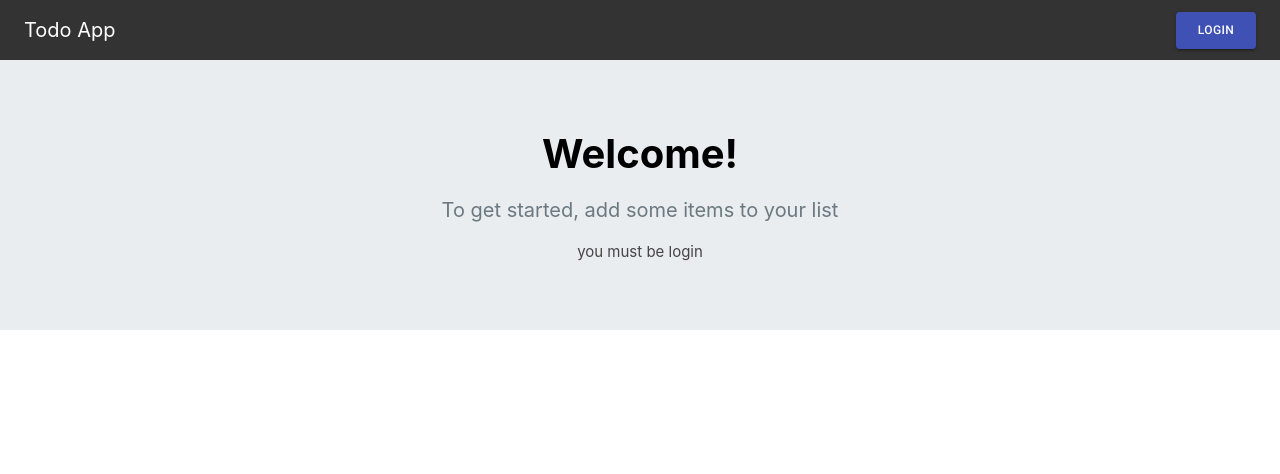
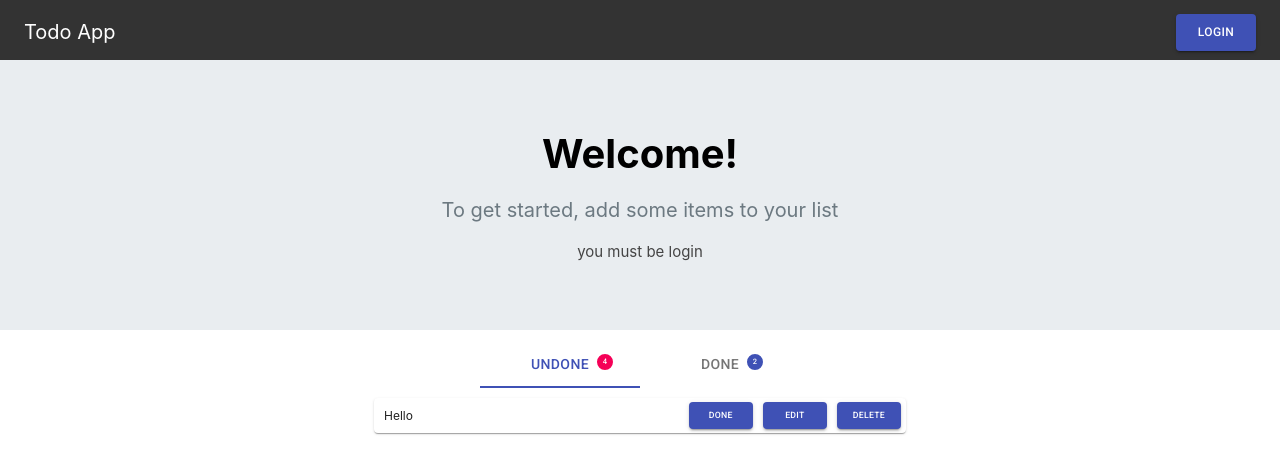
Before and after one commit to Phoenix2035/react-redux-todo-with-persist, a React (Create React App) app: page / in a window 1280 px wide. Shown: the top 474 px of the page. Built offline with nearby package versions, Linux system fonts and the light colour scheme.

Commit message:
ui almost done

```diff
--- a/src/App.js
+++ b/src/App.js
@@ -1,28 +1,16 @@
 import React from 'react';
-import {Grid, Button, Container} from "@material-ui/core";
+
+import Header from "./Views/Header";
+import TodoBody from "./Components/TodoBody";
+
 
 function App() {
+
+
     return (
         <>
-            <Container maxWidth={'xl'} style={{padding: '0', background: '#333'}}>
-                <Container maxWidth={'lg'} style={{height: '6rem'}}>
-                    <Grid item justify={"space-between"} alignItems={'center'}
-                          style={{display: 'flex', height: '100%'}}>
-                        <p style={{color: 'white', fontSize: '2rem'}}>Todo App</p>
-                        <Button variant={"contained"} color={"primary"} size={"large"}
-                                style={{fontSize: '1.2rem'}}>Login</Button>
-                    </Grid>
-                </Container>
-            </Container>
-
-            <Container maxWidth={'xl'} style={{padding: '0'}}>
-                <Grid item style={{display: 'flex', background: '#e9edf0', height: '27rem'}} justify={'center'}
-                      alignItems={"center"} direction={'column'}>
-                    <h1 style={{fontSize: '4rem',margin:'0'}}>Welcome!</h1>
-                    <p style={{fontSize: '2rem', color: '#6c7981'}}>To get started, add some items to your list</p>
-                    <p style={{fontSize: '1.5rem', color: '#444',margin:'0'}}>you must be login</p>
-                </Grid>
-            </Container>
+            <Header/>
+            <TodoBody/>
         </>
     )
 
--- /dev/null
+++ b/src/Components/Login.jsx
@@ -0,0 +1,11 @@
+import React from 'react';
+import {Button} from "@material-ui/core";
+
+function Login() {
+    return (
+        <Button variant={"contained"} color={"primary"} size={"large"}
+                style={{fontSize: '1.2rem'}}>Login</Button>
+    );
+}
+
+export default Login;
--- /dev/null
+++ b/src/Components/TodoBody.jsx
@@ -0,0 +1,58 @@
+import React, {useState} from 'react';
+import {Badge, Button, Container, Grid, Paper, Tab, Tabs} from "@material-ui/core";
+import {withStyles} from "@material-ui/core/styles";
+
+
+const StyledBadge = withStyles((theme) => ({
+    badge: {
+        left: 105,
+        top: 22,
+        border: `2px solid ${theme.palette.background.paper}`,
+        padding: '0 4px',
+    }
+}))(Badge);
+
+function TodoBody() {
+    const [value, setValue] = useState(0);
+
+    const handleChange = (event, newValue) => {
+        setValue(newValue);
+    };
+    return (
+        <section>
+            <Container maxWidth={'md'} style={{height: 'calc(100vh - 34rem)', marginTop: '1rem'}}>
+                <Grid item>
+                    <Tabs
+                        value={value}
+                        onChange={handleChange}
+                        indicatorColor="primary"
+                        textColor="primary"
+                        centered
+                    >
+                        <StyledBadge badgeContent={4} color="secondary"/>
+                        <Tab value={0} label="Undone" style={{fontSize: '1.4rem'}}/>
+
+                        <StyledBadge badgeContent={2} color="primary" style={{right: 10}}/>
+                        <Tab value={1} label="Done" style={{fontSize: '1.4rem'}}/>
+                    </Tabs>
+                </Grid>
+
+                <Grid item xs={7} style={{margin: '1rem auto'}}>
+                    <Paper elevation={1}
+                           style={{display: 'flex', justifyContent: 'space-between', alignItems: 'center'}}>
+                        <span style={{margin: '1rem', fontSize: '1.2rem'}}>Hello</span>
+
+                        <span>
+                            <Button style={{margin: '0 .5rem'}} variant={"contained"} color={"primary"}>Done</Button>
+                            <Button style={{margin: '0 .5rem'}} variant={"contained"} color={"primary"}>Edit</Button>
+                            <Button style={{margin: '0 .5rem'}} variant={"contained"} color={"primary"}>Delete</Button>
+                        </span>
+                    </Paper>
+
+                </Grid>
+            </Container>
+        </section>
+    );
+}
+
+export default TodoBody;
--- /dev/null
+++ b/src/Views/Header.jsx
@@ -0,0 +1,30 @@
+import React from 'react';
+import {Container, Grid} from "@material-ui/core";
+import Login from "../Components/Login";
+
+function Header() {
+    return (
+        <header>
+            <Container maxWidth={'xl'} style={{padding: '0', background: '#333'}}>
+                <Container maxWidth={'lg'} style={{height: '6rem'}}>
+                    <Grid container justify={"space-between"} alignItems={'center'}
+                          style={{display: 'flex', height: '100%'}}>
+                        <p style={{color: 'white', fontSize: '2rem'}}>Todo App</p>
+                        <Login/>
+                    </Grid>
+                </Container>
+            </Container>
+
+            <Container maxWidth={'xl'} style={{padding: '0'}}>
+                <Grid container style={{display: 'flex', background: '#e9edf0', height: '27rem'}} justify={'center'}
+                      alignItems={"center"} direction={'column'}>
+                    <h1 style={{fontSize: '4rem', margin: '0'}}>Welcome!</h1>
+                    <p style={{fontSize: '2rem', color: '#6c7981'}}>To get started, add some items to your list</p>
+                    <p style={{fontSize: '1.5rem', color: '#444', margin: '0'}}>you must be login</p>
+                </Grid>
+            </Container>
+        </header>
+    );
+}
+
+export default Header;
```
